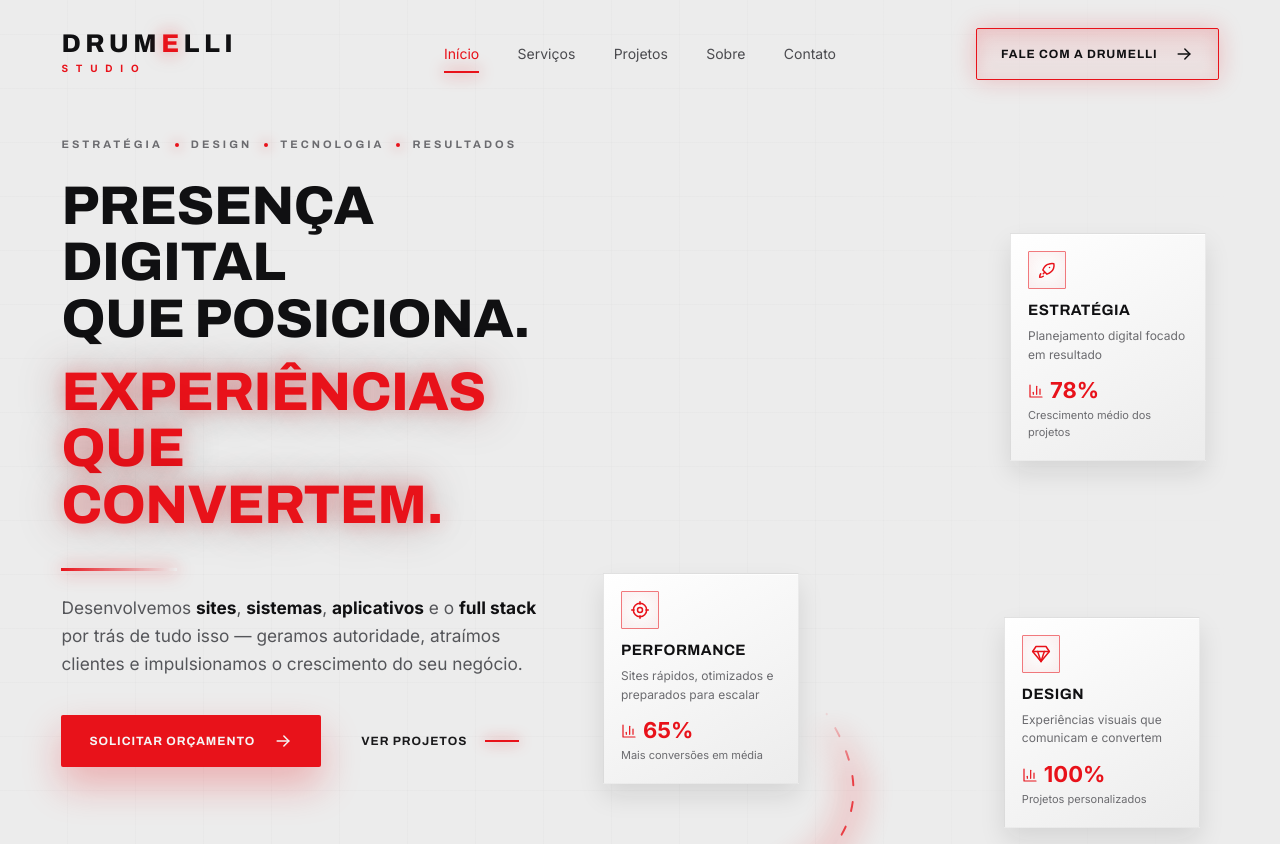
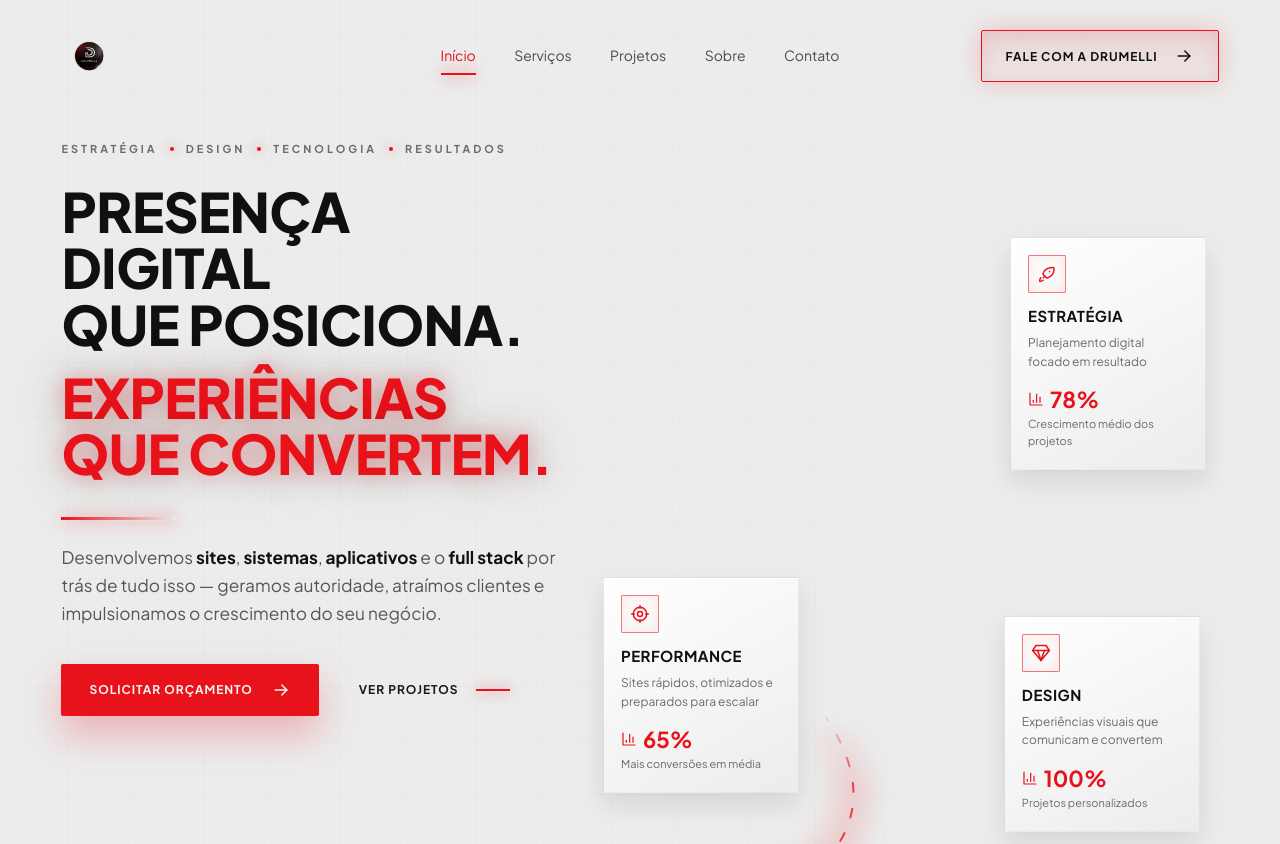
Before and after one commit to henriqueprofissional012-hash/Drumelli, a React (Vite) app: page / in a window 1280 px wide. Shown: the top 844 px of the page. Built offline with nearby package versions, Linux system fonts and the light colour scheme.

Commit message:
Fix Vercel deployment files

```diff
--- a/index.html
+++ b/index.html
@@ -11,7 +11,7 @@
     <link rel="preconnect" href="https://fonts.googleapis.com" />
     <link rel="preconnect" href="https://fonts.gstatic.com" crossorigin />
     <link
-      href="https://fonts.googleapis.com/css2?family=Archivo:wght@600;700;800;900&family=Inter:wght@400;500;600;700&display=swap"
+      href="https://fonts.googleapis.com/css2?family=Plus+Jakarta+Sans:wght@400;500;600;700;800&display=swap"
       rel="stylesheet"
     />
   </head>
--- a/src/App.jsx
+++ b/src/App.jsx
@@ -3,6 +3,7 @@
 import { ServicesSection } from "./components/ServicesSection.jsx";
 import { ProjectsSection } from "./components/ProjectsSection.jsx";
 import { AboutSection } from "./components/AboutSection.jsx";
+import { ContactSection } from "./components/ContactSection.jsx";
 import { ScrollTransition } from "./components/ScrollTransition.jsx";
 
 export default function App() {
@@ -13,6 +14,7 @@
       <ServicesSection />
       <ProjectsSection />
       <AboutSection />
+      <ContactSection />
     </main>
   );
 }
--- /dev/null
+++ b/src/components/ContactSection.jsx
@@ -0,0 +1,71 @@
+import React from "react";
+import { motion } from "framer-motion";
+import { ArrowRight, Instagram, WhatsApp } from "./Icons.jsx";
+
+const CHANNELS = [
+  {
+    icon: <WhatsApp />,
+    label: "WhatsApp",
+    value: "(11) 99157-4407",
+    href: "https://wa.me/5511991574407",
+    className: "is-whatsapp",
+  },
+  {
+    icon: <Instagram />,
+    label: "Instagram",
+    value: "@studiodrumelli",
+    href: "https://instagram.com/studiodrumelli",
+    className: "is-instagram",
+  },
+];
+
+export function ContactSection() {
+  return (
+    <section className="contact" id="contato" aria-labelledby="contact-title">
+      <div className="section-kicker">Contato</div>
+      <motion.div
+        className="section-heading contact-heading"
+        initial={{ opacity: 0, y: 28 }}
+        whileInView={{ opacity: 1, y: 0 }}
+        viewport={{ once: true, margin: "-80px" }}
+        transition={{ duration: 0.7, ease: [0.16, 1, 0.3, 1] }}
+      >
+        <h2 id="contact-title">
+          Vamos construir
+          <br />
+          sua <span>presença digital?</span>
+        </h2>
+        <p>
+          Manda uma mensagem agora mesmo — sem formulário, sem espera. A gente responde direto
+          no WhatsApp ou no Instagram.
+        </p>
+      </motion.div>
+
+      <div className="contact-grid">
+        {CHANNELS.map((channel, index) => (
+          <motion.a
+            className={`contact-card ${channel.className}`}
+            key={channel.label}
+            href={channel.href}
+            target="_blank"
+            rel="noopener noreferrer"
+            initial={{ opacity: 0, y: 32 }}
+            whileInView={{ opacity: 1, y: 0 }}
+            viewport={{ once: true, margin: "-60px" }}
+            transition={{ duration: 0.6, delay: index * 0.1, ease: [0.16, 1, 0.3, 1] }}
+            whileHover={{ y: -4 }}
+          >
+            <span className="contact-icon">{channel.icon}</span>
+            <span className="contact-text">
+              <strong>{channel.label}</strong>
+              <span>{channel.value}</span>
+            </span>
+            <span className="contact-arrow">
+              <ArrowRight />
+            </span>
+          </motion.a>
+        ))}
+      </div>
+    </section>
+  );
+}
--- a/src/components/HeroSection.jsx
+++ b/src/components/HeroSection.jsx
@@ -45,10 +45,7 @@
 
       <header className="topbar">
         <a className="brand" href="#inicio" aria-label="Drumelli Studio">
-          <span className="brand-main">
-            DRUM<span>E</span>LLI
-          </span>
-          <span className="brand-sub">STUDIO</span>
+          <img src="/assets/drumelli-logo.webp" alt="Drumelli Studio" className="brand-logo" />
         </a>
 
         <nav className="nav" aria-label="Navegação principal">
--- a/src/components/Icons.jsx
+++ b/src/components/Icons.jsx
@@ -235,3 +235,22 @@
     </svg>
   );
 }
+
+export function Instagram({ size = 26 }) {
+  return (
+    <svg width={size} height={size} viewBox="0 0 24 24" fill="none" stroke="currentColor" strokeWidth="1.8" aria-hidden="true">
+      <rect x="3" y="3" width="18" height="18" rx="5" />
+      <circle cx="12" cy="12" r="4.2" />
+      <circle cx="17.2" cy="6.8" r="1.1" fill="currentColor" stroke="none" />
+    </svg>
+  );
+}
+
+export function WhatsApp({ size = 26 }) {
+  return (
+    <svg width={size} height={size} viewBox="0 0 24 24" fill="currentColor" aria-hidden="true">
+      <path d="M12 2.5A9.5 9.5 0 0 0 3.8 17l-1.1 4 4.2-1.1A9.5 9.5 0 1 0 12 2.5Zm0 1.8a7.7 7.7 0 1 1-4.1 14.2l-.3-.2-2.4.6.6-2.3-.2-.3A7.7 7.7 0 0 1 12 4.3Z" />
+      <path d="M9.2 8.1c.2-.5.5-.5.8-.5h.6c.2 0 .4 0 .6.5.2.5.7 1.6.7 1.8.1.1.1.3 0 .4-.2.4-.4.6-.6.9-.2.2-.4.4-.2.8.3.6 1 1.4 1.7 1.9.7.5.9.5 1.2.4.3-.1.7-.6.9-.9.2-.3.4-.2.6-.1l1.6.8c.3.1.5.2.5.5 0 .3-.1 1-.6 1.5-.5.5-1.5.9-2.7.5-1.6-.5-3.3-1.7-4.5-3.2-1.1-1.4-1.6-2.6-1.7-3.6-.1-1 .2-1.6.4-1.9Z" />
+    </svg>
+  );
+}
--- a/src/styles/global.css
+++ b/src/styles/global.css
@@ -7,8 +7,8 @@
   --muted: #a7a7a7;
   --card: rgba(13, 13, 15, 0.62);
   --float-speed: 7s;
-  --font-display: "Archivo", "Segoe UI", system-ui, -apple-system, sans-serif;
-  --font-body: "Inter", "Segoe UI", system-ui, -apple-system, sans-serif;
+  --font-display: "Plus Jakarta Sans", "Segoe UI", system-ui, -apple-system, sans-serif;
+  --font-body: "Plus Jakarta Sans", "Segoe UI", system-ui, -apple-system, sans-serif;
   color: var(--white);
   background: var(--black);
   font-family: var(--font-body);
@@ -119,30 +119,14 @@
 
 .brand {
   display: inline-flex;
-  flex-direction: column;
+  align-items: center;
   justify-self: start;
-  gap: 6px;
-  letter-spacing: 0.28em;
-}
-
-.brand-main {
-  color: #101012;
-  font-family: var(--font-display);
-  font-size: clamp(18px, 2vw, 28px);
-  font-weight: 800;
-  line-height: 0.92;
-}
-
-.brand-main span {
-  color: var(--red);
-  text-shadow: 0 0 18px rgba(232, 18, 26, 0.55);
-}
-
-.brand-sub {
-  color: var(--red);
-  font-size: 10px;
-  font-weight: 800;
-  letter-spacing: 0.78em;
+}
+
+.brand-logo {
+  display: block;
+  height: clamp(44px, 5vw, 56px);
+  width: auto;
 }
 
 .nav {
@@ -1715,12 +1699,8 @@
     gap: 16px;
   }
 
-  .brand-main {
-    font-size: 18px;
-  }
-
-  .brand-sub {
-    font-size: 8px;
+  .brand-logo {
+    height: 38px;
   }
 
   .topbar-cta {
@@ -2032,3 +2012,133 @@
     gap: 26px;
   }
 }
+
+/* ---------- contact ---------- */
+
+.contact {
+  position: relative;
+  z-index: 3;
+  max-width: 1480px;
+  margin: 0 auto;
+  padding: clamp(20px, 4vw, 50px) clamp(22px, 4.8vw, 76px) 130px;
+  color: #101012;
+  background: #ececec;
+  box-shadow: 0 0 0 100vmax #ececec;
+  clip-path: inset(0 -100vmax);
+}
+
+.contact-heading p {
+  max-width: 56ch;
+}
+
+.contact-grid {
+  display: grid;
+  grid-template-columns: 1fr 1fr;
+  gap: 22px;
+  margin-top: 54px;
+}
+
+.contact-card {
+  position: relative;
+  display: flex;
+  align-items: center;
+  gap: 20px;
+  padding: 30px 28px;
+  border: 1px solid rgba(16, 16, 18, 0.1);
+  border-radius: 1px;
+  background: #fff;
+  box-shadow: 0 10px 26px rgba(16, 16, 18, 0.06);
+  color: #101012;
+  overflow: hidden;
+  transition: border-color 200ms ease, box-shadow 200ms ease;
+}
+
+.contact-card::before {
+  position: absolute;
+  inset: 0;
+  content: "";
+  opacity: 0;
+  background: radial-gradient(circle at 12% 0%, rgba(232, 18, 26, 0.12), transparent 60%);
+  transition: opacity 200ms ease;
+}
+
+.contact-card:hover {
+  border-color: rgba(232, 18, 26, 0.3);
+  box-shadow: 0 18px 36px rgba(16, 16, 18, 0.1);
+}
+
+.contact-card:hover::before {
+  opacity: 1;
+}
+
+.contact-icon {
+  position: relative;
+  z-index: 1;
+  display: grid;
+  place-items: center;
+  width: 58px;
+  height: 58px;
+  flex-shrink: 0;
+  border-radius: 1px;
+  color: #fff;
+}
+
+.contact-card.is-whatsapp .contact-icon {
+  background: #25d366;
+}
+
+.contact-card.is-instagram .contact-icon {
+  background: linear-gradient(135deg, #f58529, #dd2a7b, #8134af, #515bd4);
+}
+
+.contact-text {
+  position: relative;
+  z-index: 1;
+  display: flex;
+  flex-direction: column;
+  gap: 4px;
+  flex: 1;
+}
+
+.contact-text strong {
+  font-family: var(--font-display);
+  font-size: 18px;
+  font-weight: 800;
+  text-transform: uppercase;
+  letter-spacing: 0.01em;
+}
+
+.contact-text span {
+  font-size: 14px;
+  color: #6b6b6f;
+}
+
+.contact-arrow {
+  position: relative;
+  z-index: 1;
+  display: grid;
+  place-items: center;
+  width: 38px;
+  height: 38px;
+  flex-shrink: 0;
+  border: 1px solid rgba(16, 16, 18, 0.16);
+  border-radius: 1px;
+  color: #101012;
+  transition: border-color 200ms ease, color 200ms ease, transform 200ms ease;
+}
+
+.contact-card:hover .contact-arrow {
+  border-color: var(--red);
+  color: var(--red);
+  transform: translateX(4px);
+}
+
+@media (max-width: 760px) {
+  .contact-grid {
+    grid-template-columns: 1fr;
+  }
+
+  .contact-card {
+    padding: 24px;
+  }
+}
```
Also changed, not shown: public/assets/drumelli-logo.webp (added).
